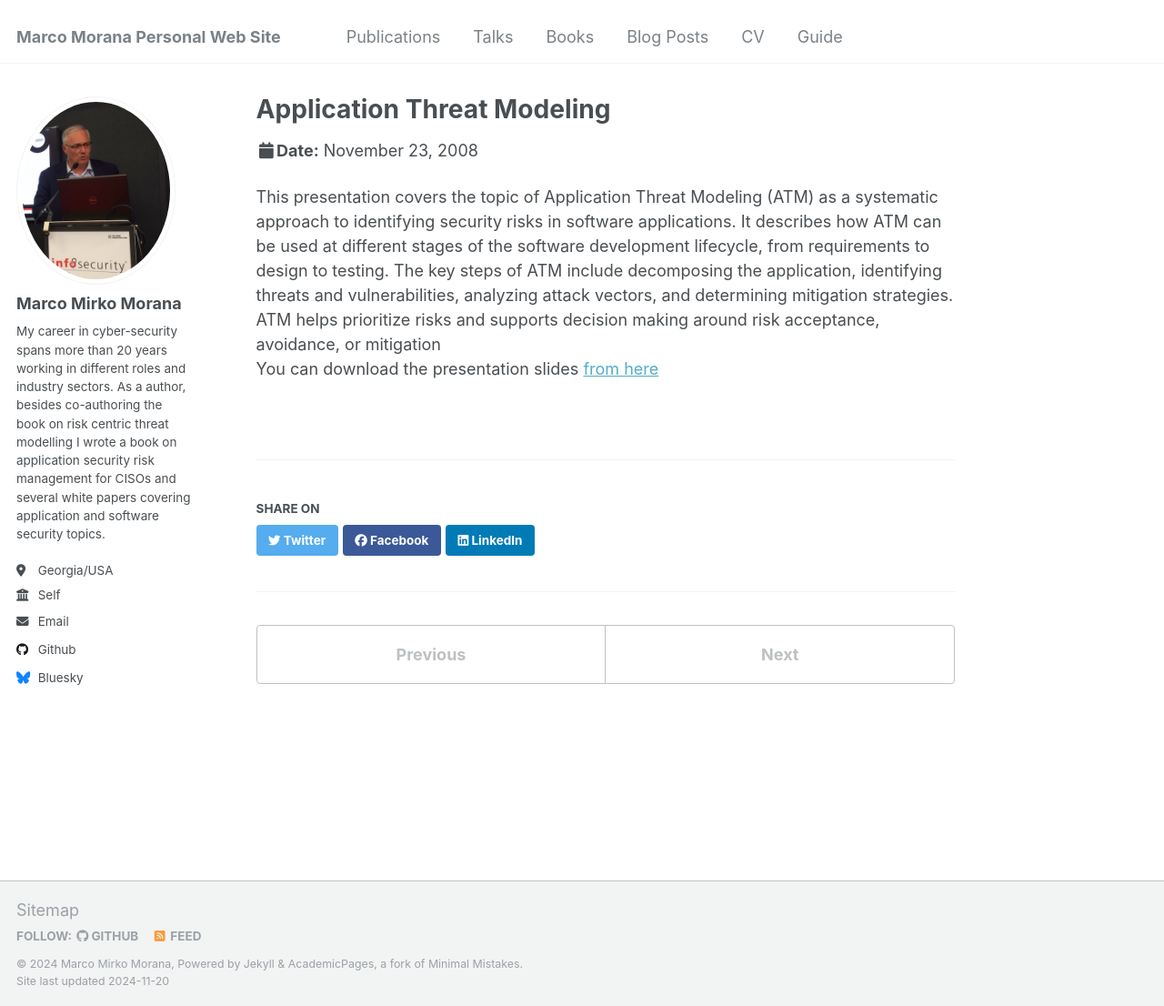
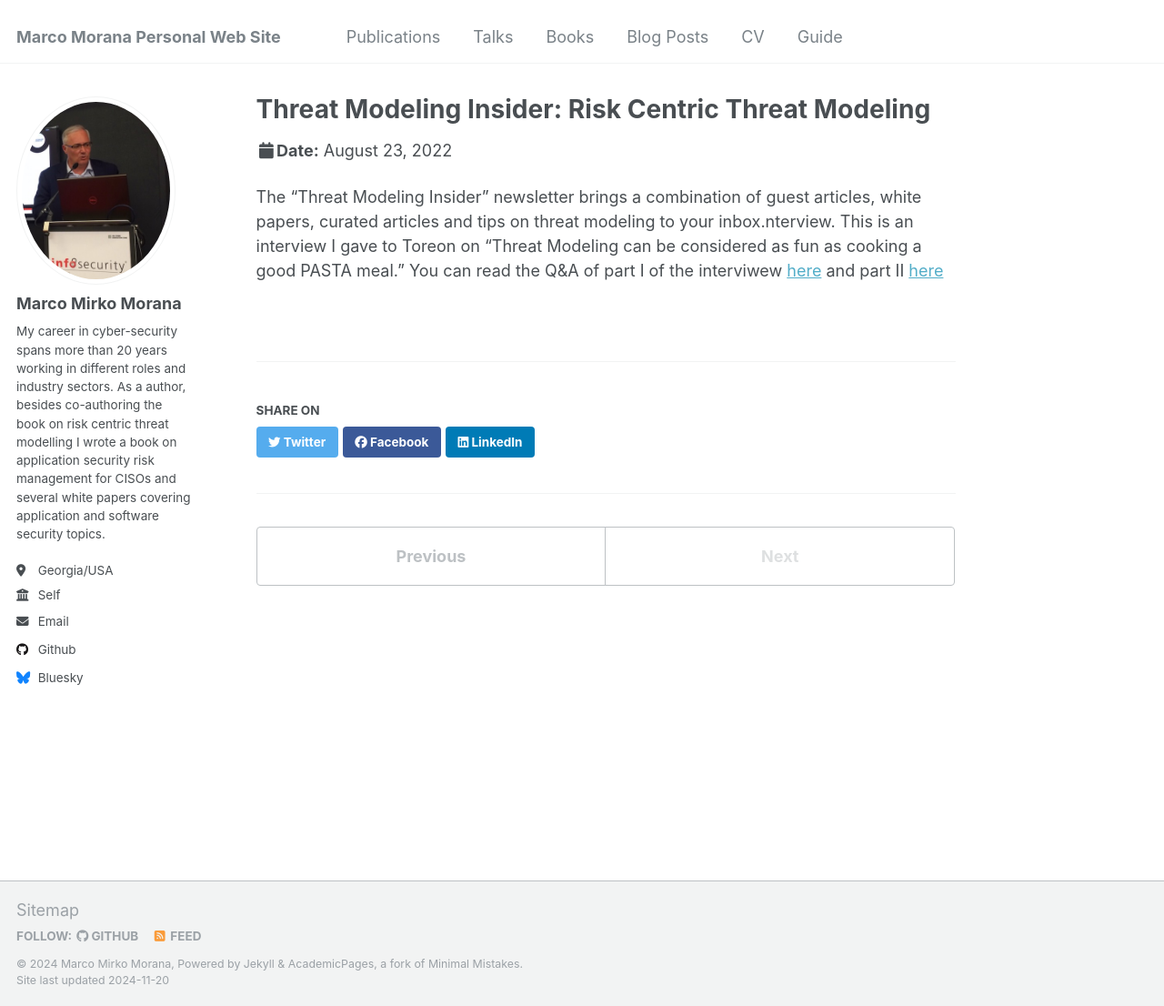
Before and after one commit to mmorana1/marcom, a Jekyll site: the page built from _talks/2022-August 23.md, in a window 1280 px wide and 1106 px high. Shown: the whole window at 91% size. Built offline with Jekyll 4.4.1, drawn with Linux system fonts in a browser that asks for light colours.

Commit message:
Update 2022-August 23.md

```diff
--- a/_talks/2022-August 23.md
+++ b/_talks/2022-August 23.md
@@ -1,12 +1,11 @@
 ---
-title: "Application Threat Modeling"
+title: "Threat Modeling Insider: Risk Centric Threat Modeling"
 collection: talks
 type: "Talk"
-permalink: /talks/2008-November 23
-venue: "OWASP Cincinnati, OH, USA"
-date: 2008-11-23
-location: "Cincinnati, Ohio"
+permalink: /talks/2022-August 23
+venue: "Tampa, FL, USA"
+date: 2022-8-23
+location: "Tampa, FL, USA"
 ---
 
-This presentation covers the topic of Application Threat Modeling (ATM) as a systematic approach to identifying security risks in software applications. It describes how ATM can be used at different stages of the software development lifecycle, from requirements to design to testing. The key steps of ATM include decomposing the application, identifying threats and vulnerabilities, analyzing attack vectors, and determining mitigation strategies. ATM helps prioritize risks and supports decision making around risk acceptance, avoidance, or mitigation
-You can download the presentation slides [from here](https://www.slideshare.net/slideshow/application-threat-modeling-presentation/781073)
+The “Threat Modeling Insider” newsletter brings a combination of guest articles, white papers, curated articles and tips on threat modeling to your inbox.nterview. This is an interview I gave to Toreon on “Threat Modeling can be considered as fun as cooking a good PASTA meal.” You can read the Q&A of part I of the interviwew [here](https://www.toreon.com/tmi-newsletter-17-threat-modeling-can-be-considered-as-fun-as-cooking-a-good-pasta-meal/) and part II [here](https://www.toreon.com/tmi-newsletter-18-threat-modeling-can-be-considered-as-fun-as-cooking-a-good-pasta-meal-part-2/)
```
